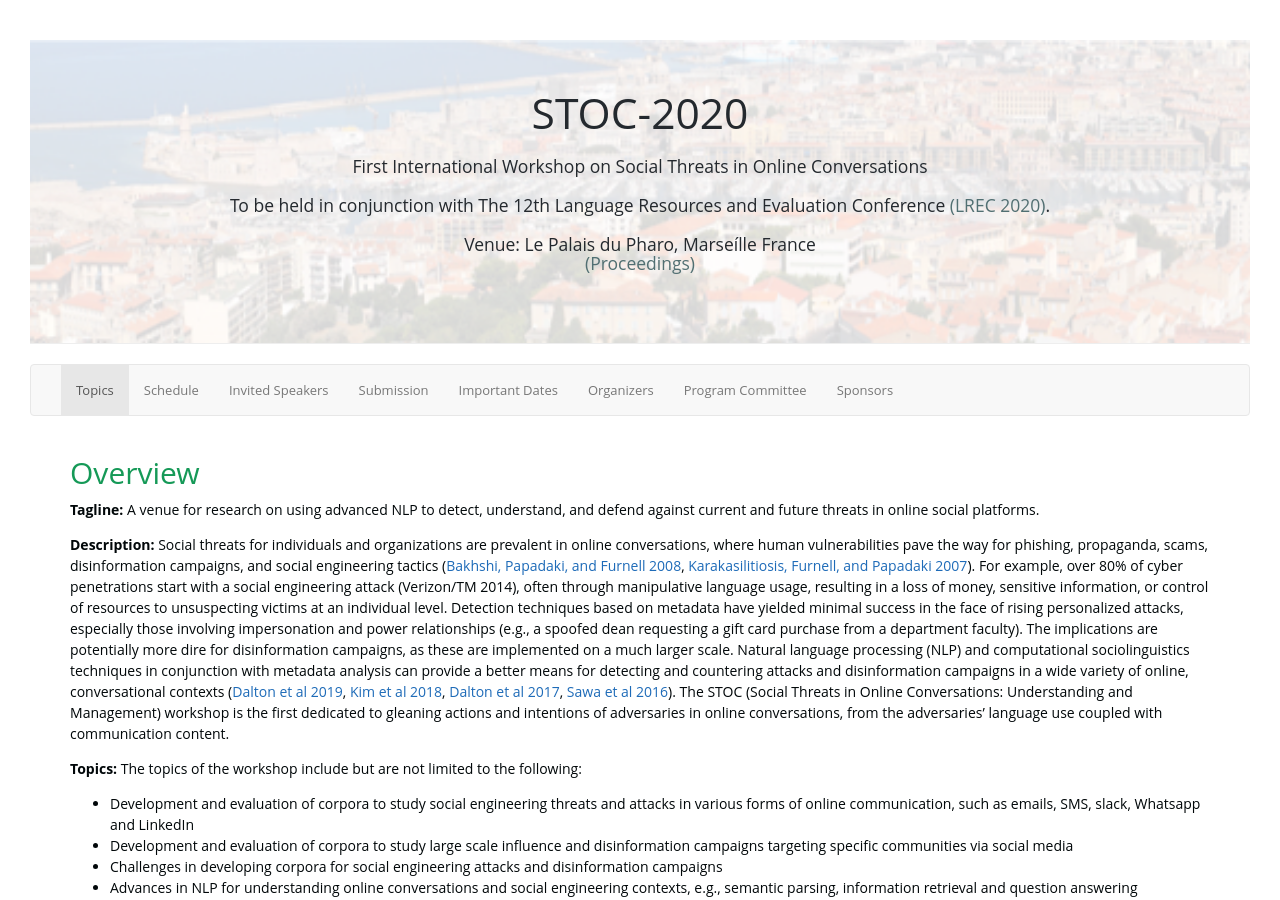
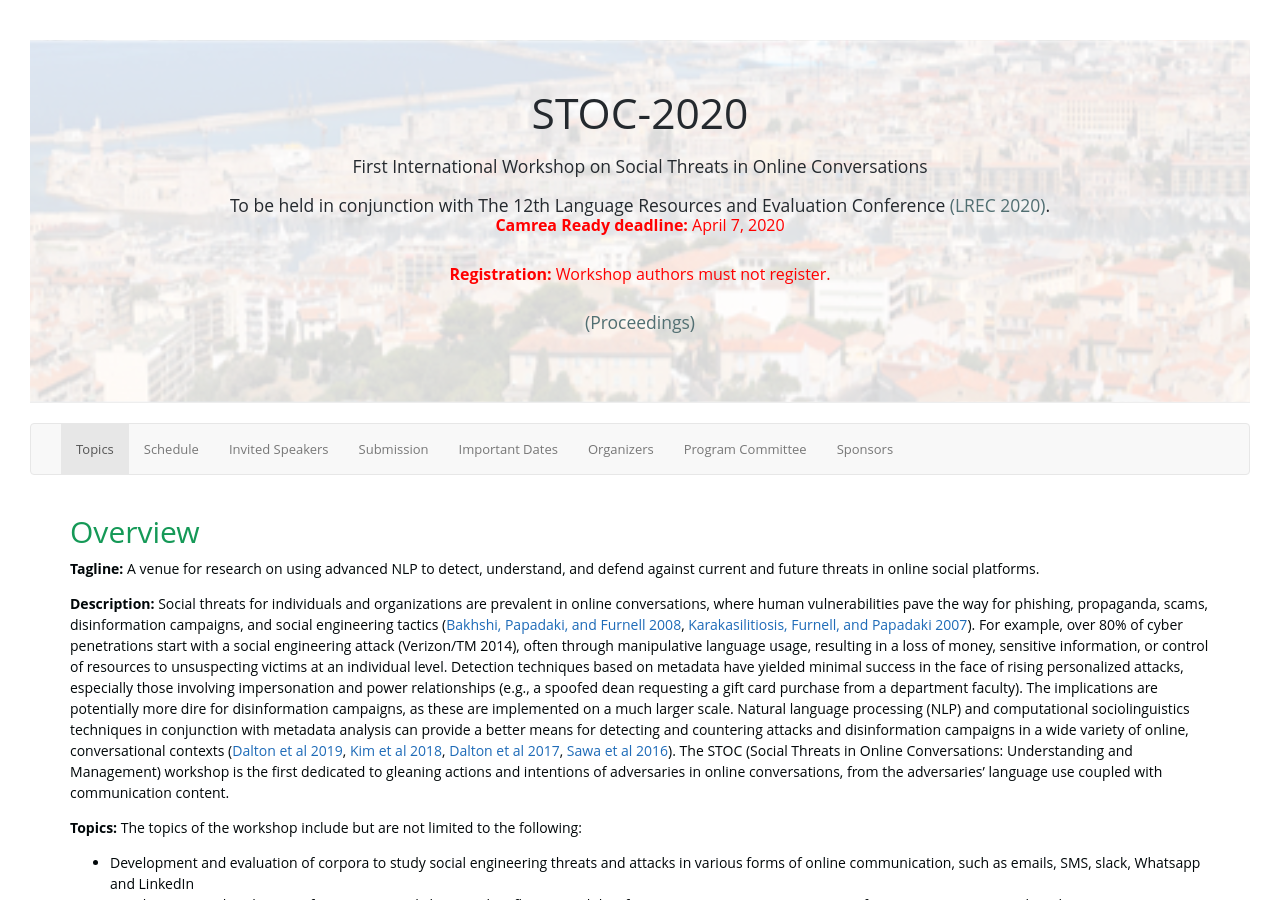
Before and after one commit to social-threats/social-threats.github.io, a Jekyll site: the page built from index.html, in a window 1280 px wide and 900 px high. Built offline with Jekyll 4.4.1, drawn with Linux system fonts in a browser that asks for light colours; nearby versions of some CDN libraries.

Commit message:
updated camera ready deadline, registration info

```diff
--- a/_includes/_STOC_2020/header.html
+++ b/_includes/_STOC_2020/header.html
@@ -4,8 +4,9 @@
     <h2 class="project-tagline ">First International Workshop on Social Threats in Online Conversations</h2>
     <h2 class="project-tagline ">To be held in conjunction with The 12th Language Resources and Evaluation Conference <a href="https://lrec2020.lrec-conf.org/">(LREC 2020)</a>.
         <br>
+        <p><font size="3" color="red"><strong>Camrea Ready deadline:</strong> April 7, 2020</font></p>
         <br>
-        Venue: Le Palais du Pharo, Marseílle France
+        <p><font size="3" color="red"><strong>Registration:</strong> Workshop authors must not register.</font></p>
         <br>
         <a href="#">
             (Proceedings)</a>
```
